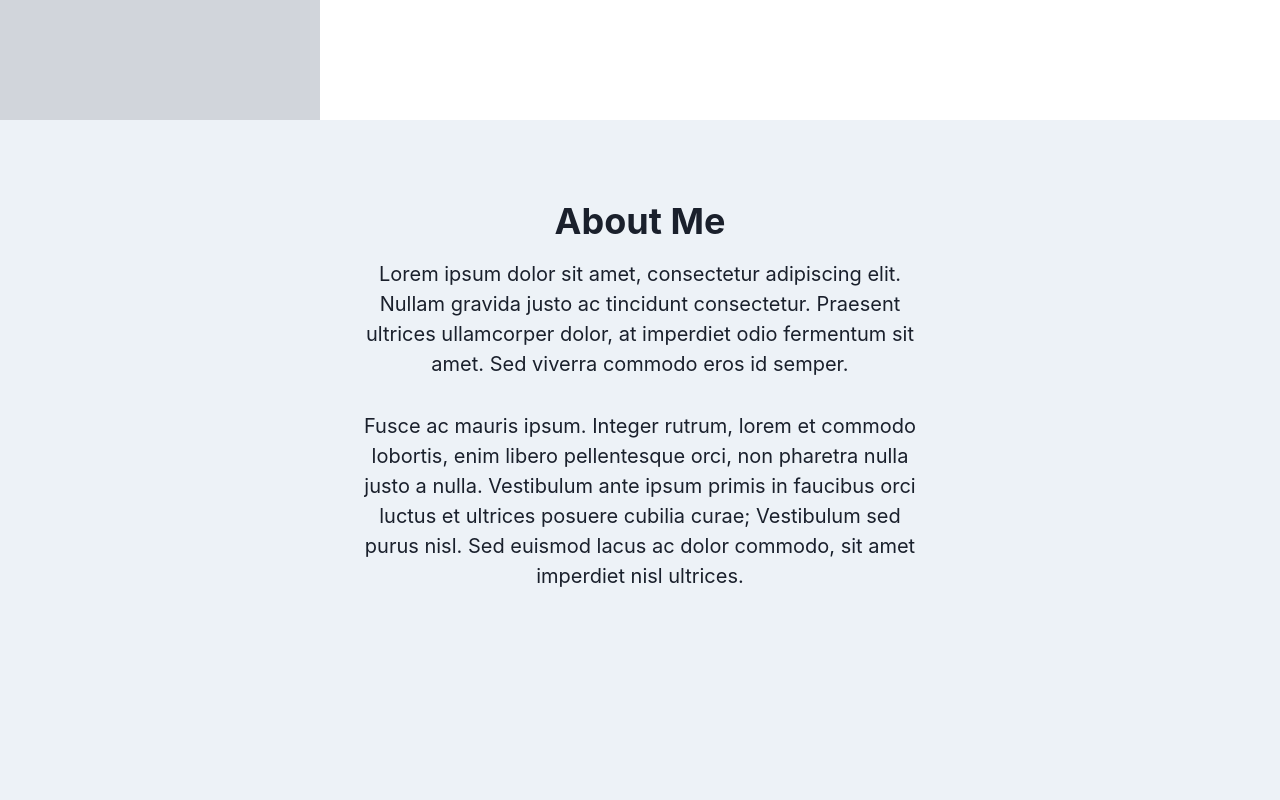
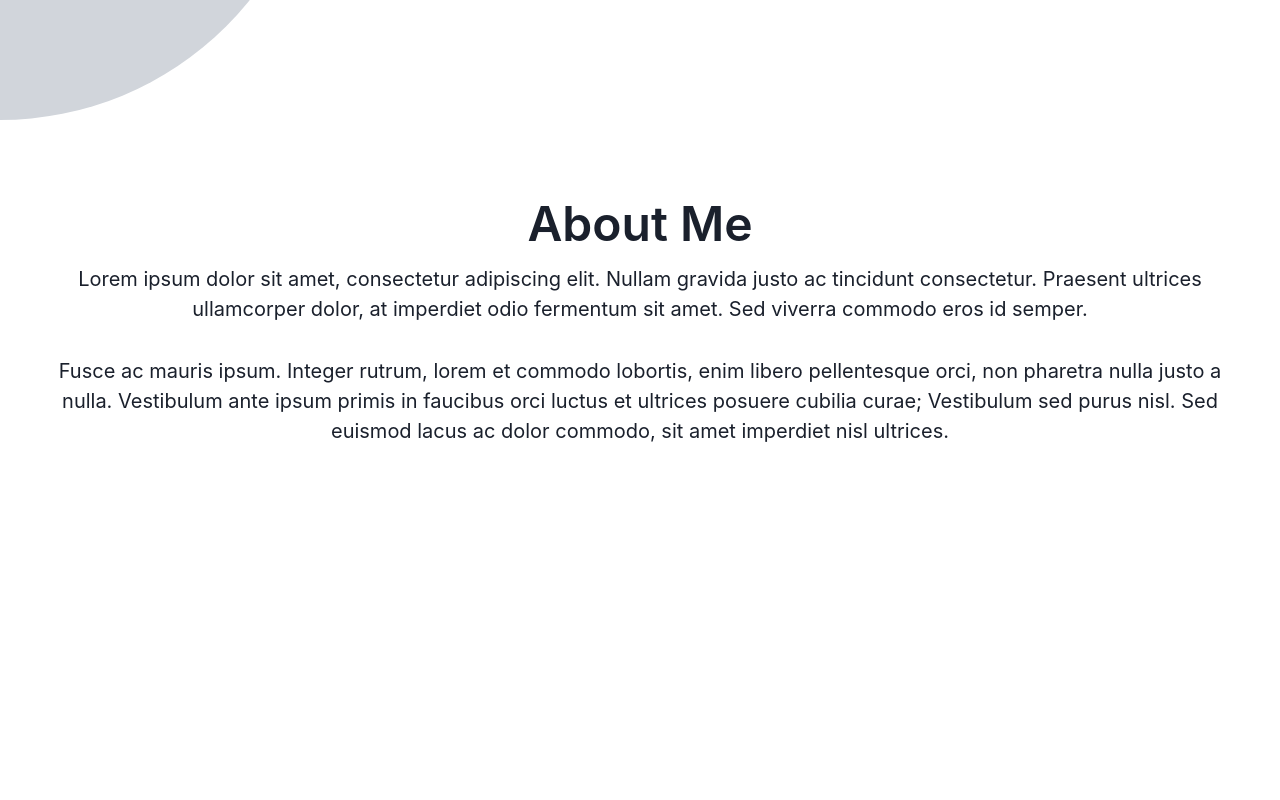
Before and after one commit to JoacinB/cvweb2, a Next.js app: page / in a window 1280 px wide. Shown: the part 680-1480 px from the top of the page. Built offline with nearby package versions, Linux system fonts and the light colour scheme.

Commit message:
Start of About

```diff
--- a/src/components/About.js
+++ b/src/components/About.js
@@ -6,16 +6,16 @@ export default function About() {
 
   return (
     <Box
-      bg={colorMode === "dark" ? "gray.800" : "gray.100"}
+      bg={colorMode === "dark" ? "black" : "white"}
       color={textColor}
       px={8}
       py={20}
       h={["auto", "auto", "auto", "100vh"]}
     >
-      <Box mx="auto" maxW="xl" textAlign="center">
-        <Heading as="h2" fontSize="4xl" mb={4}>
+      <Box mx="auto" textAlign="center">
+        <Text className="mb-4 text-3xl font-semibold 2xl:text-6xl 2xl:font-semibold xl:text-5xl xl:font-semibold lg:text-4xl lg:font-semibold md:text-3xl md:font-semibold sm:text-3xl sm:font-semibold">
           About Me
-        </Heading>
+        </Text>
         <Text fontSize="xl" mb={8}>
           Lorem ipsum dolor sit amet, consectetur adipiscing elit. Nullam
           gravida justo ac tincidunt consectetur. Praesent ultrices ullamcorper
--- a/src/components/Home.js
+++ b/src/components/Home.js
@@ -24,7 +24,7 @@ export default function Home() {
           />
         </Box>
         <Box
-          className={`absolute top-0 h-full flex flex-col -z-[1] w-80 ${
+          className={`absolute top-0 h-screen rounded-br-full flex flex-col -z-[1] w-80 ${
             colorMode === "dark" ? "bg-gray-800" : "bg-gray-300"
           }`}
         />
```
